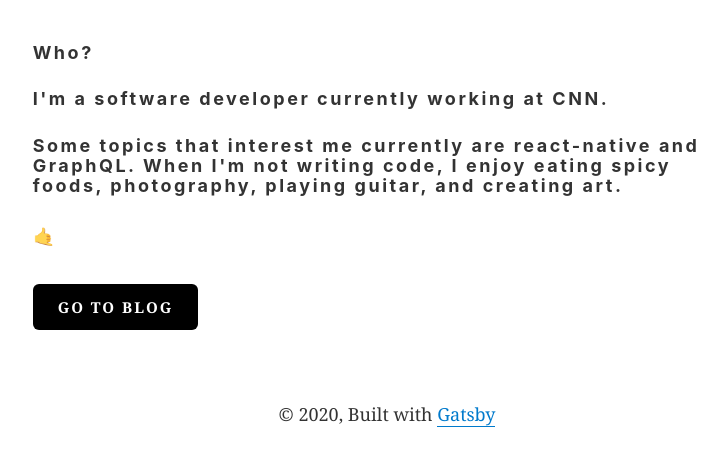
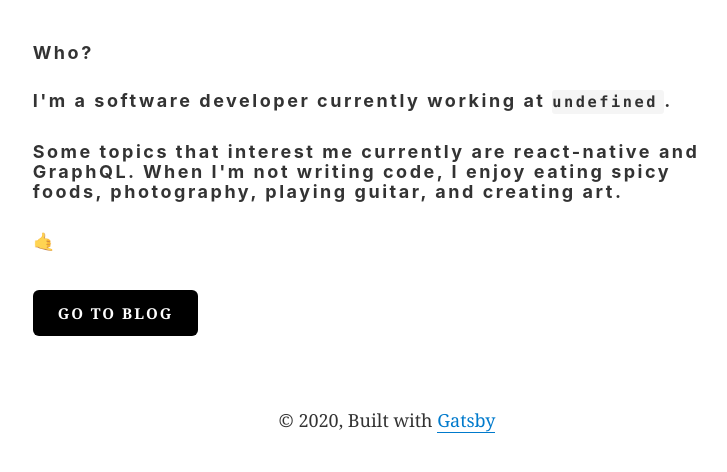
Before and after one commit to jforaker/jakeforaker, a Gatsby site: page / in a window 1280 px wide. Shown: the part 96-568 px from the top of the page, without its empty margins (253-980 px from the left). Built offline with nearby package versions, Linux system fonts and the light colour scheme; Gatsby itself is replaced by a stand-in of ours; some packages are replaced by stand-ins of ours.

Commit message:
cleanup scripts and update info

```diff
--- a/package.json
+++ b/package.json
@@ -58,8 +58,7 @@
     "build": "rm -rf public && rm -rf .cache && gatsby build",
     "deploy": "yarn build && cp now.json public/ && cd public && now alias $(now) jakeforaker.com",
     "format": "prettier --write src/**/*.{js,jsx}",
-    "now-build": "gatsby build",
-    "start": "yarn develop",
+    "start": "yarn dev",
     "serve": "gatsby serve",
     "test": "echo \"Write tests! -> https://gatsby.dev/unit-testing\""
   }
--- a/src/pages/index.js
+++ b/src/pages/index.js
@@ -16,9 +16,10 @@ class IndexPage extends React.Component {
           title="Home"
           keywords={[`blog`, `gatsby`, `javascript`, `react`]}
         />
-        {/* <img style={{ margin: 0 }} src="./GatsbyScene.svg" alt="Gatsby Scene" /> */}
         <h4>Who?</h4>
-        <h4>I'm a software developer currently working at CNN.</h4>
+        <h4>
+          I'm a software developer currently working at <code>undefined</code>.
+        </h4>
         <h4>
           Some topics that interest me currently are react-native and GraphQL.
           When I'm not writing code, I enjoy eating spicy foods, photography,
```
